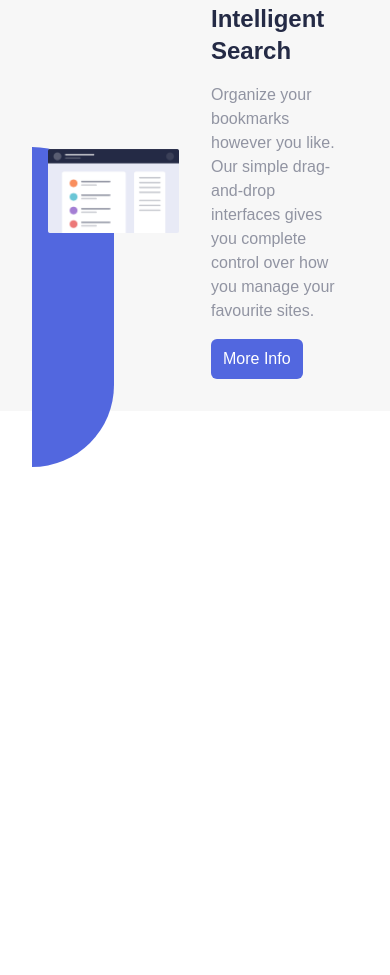
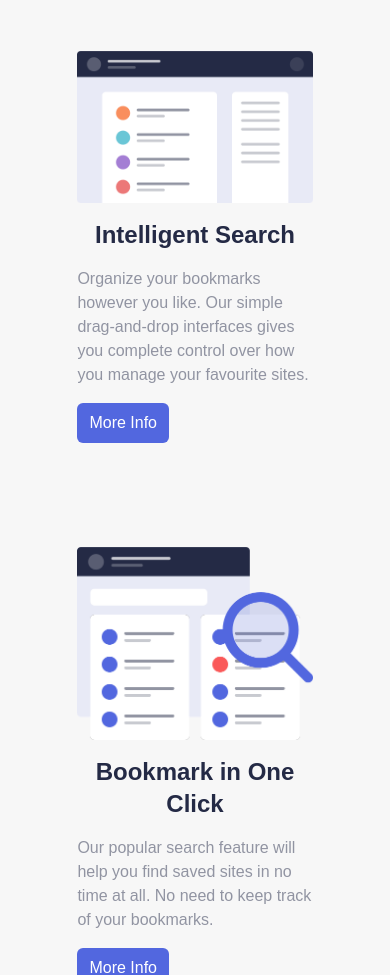
Before and after one commit to MilkiyasGebru/Landing-Page, a website: page public/index.html in a window 390 px wide. Shown: the part 1025-2000 px from the top of the page. Before the commit the page ends 1492 px from the top, so only its background shows below. Drawn offline with Linux system fonts and the light colour scheme.

Commit message:
made it responsive and added feature #2

```diff
--- a/public/index.html
+++ b/public/index.html
@@ -50,7 +50,7 @@
         <div class="hidden absolute md:block overflow-hidden bg-bookmark-purple rounded-l-full  right-0 top-32 md:h-40 md:w-1/4 lg:h-80 w-1/2"></div>
     </section>
 <!--Features Section-->
-    <section class="bg-bookmark-white mt-28 p-8">
+    <section class="bg-bookmark-white mt-28 p-8 mb-4 flex flex-col gap-12">
 <!--        Heading Div-->
         <div class="container">
             <h1 class="text-center text-3xl text-bookmark-blue font-semibold">Features</h1>
@@ -61,13 +61,13 @@
 <!--        Feature #1-->
         <div class="relative">
             <div class=" relative container z-10 ">
-                <div class=" flex mt-6 gap-x-8 items-center ">
+                <div class=" flex flex-col md:flex-row mt-6 gap-x-8 items-center  gap-y-4">
 
-                    <div class="w-1/2">
+                    <div class="w-4/5 md:w-1/2">
                         <img src="./imgs/illustration-features-tab-1.png" alt="" class="">
                     </div>
-                    <div class="flex gap-4 flex-col w-1/2">
-                        <h2 class="text-bookmark-blue font-semibold text-2xl">Intelligent Search</h2>
+                    <div class="flex gap-4 flex-col w-4/5 md:w-1/2">
+                        <h2 class="text-bookmark-blue font-semibold text-2xl text-center md:text-left">Intelligent Search</h2>
                         <p class="text-left text-bookmark-grey">
                             Organize your bookmarks however you like. Our simple drag-and-drop
                             interfaces gives you complete control over how you manage your favourite sites.
@@ -79,11 +79,41 @@
                 </div>
 
             </div>
-            <div class=" absolute bg-bookmark-purple rounded-r-full w-1/4 h-80 left-0 top-36 z-0">
+            <div class="hidden absolute  md:block bg-bookmark-purple rounded-r-full w-1/4 h-80 left-0 top-16 z-0">
 
             </div>
+
+        </div>
+<!--        Feature #2-->
+        <div class="relative mt-8">
+            <div class=" relative container z-10 ">
+                <div class=" flex flex-col md:flex-row-reverse mt-6 gap-x-8 items-center  gap-y-4">
+
+                    <div class="w-4/5 md:w-1/2">
+                        <img src="./imgs/illustration-features-tab-2.png" alt="" class="">
+                    </div>
+                    <div class="flex gap-4 flex-col w-4/5 md:w-1/2">
+                        <h2 class="text-bookmark-blue font-semibold text-2xl text-center md:text-left">Bookmark in One Click</h2>
+                        <p class="text-left text-bookmark-grey">
+                            Our popular search feature will help you find saved sites in no time at all.
+                            No need to keep track of your bookmarks.
+                        </p>
+                        <button class="py-2 px-3 bg-bookmark-purple w-fit rounded-md text-white">More Info</button>
+                    </div>
+
+
+                </div>
+
+            </div>
+            <div class="hidden absolute  md:block bg-bookmark-purple rounded-l-full w-1/4 h-80 right-0 top-32 z-0">
+
+            </div>
+
         </div>
 
     </section>
+    <section>
+        <p>Hello There</p>
+    </section>
 </body>
 </html>
```
Also changed, not shown: public/styles.css.
